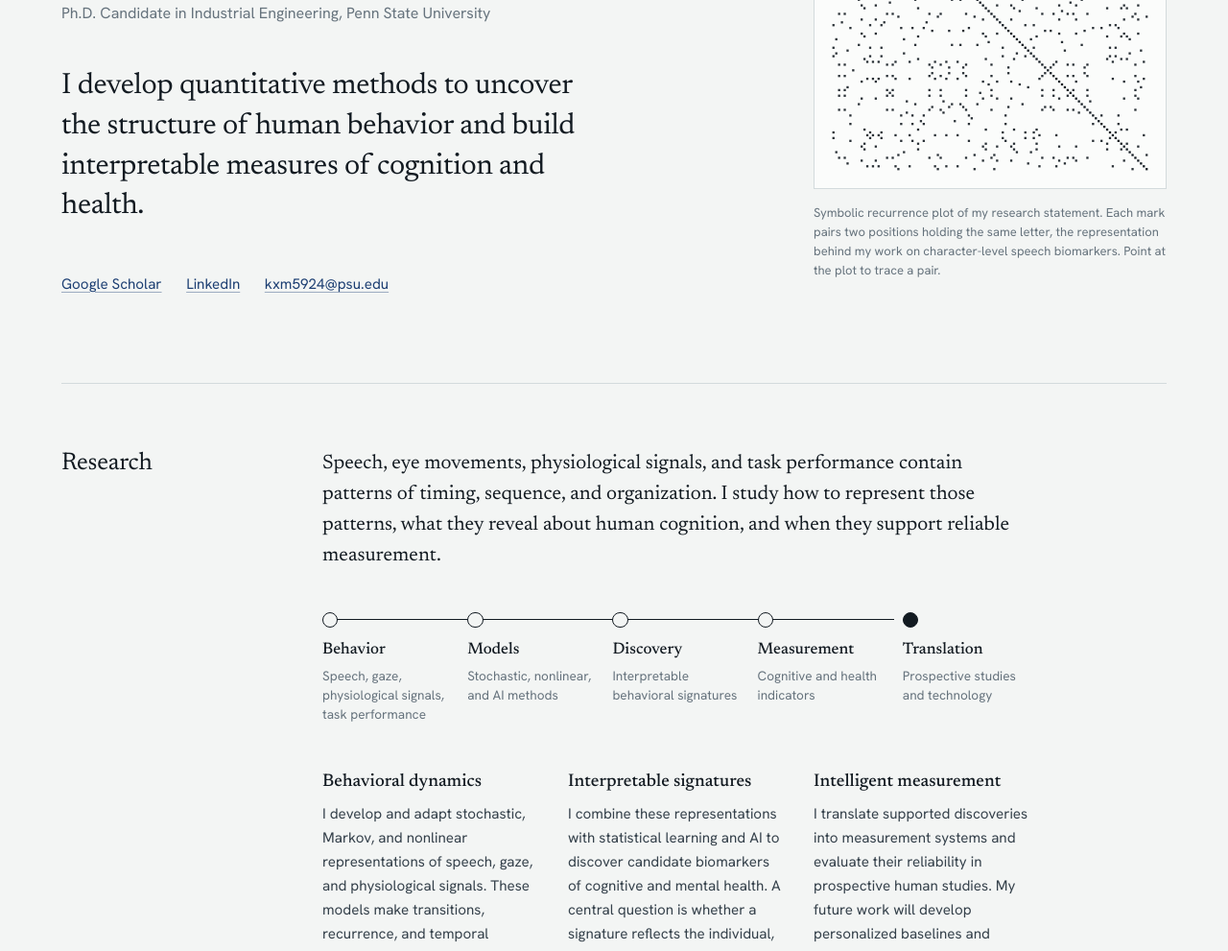
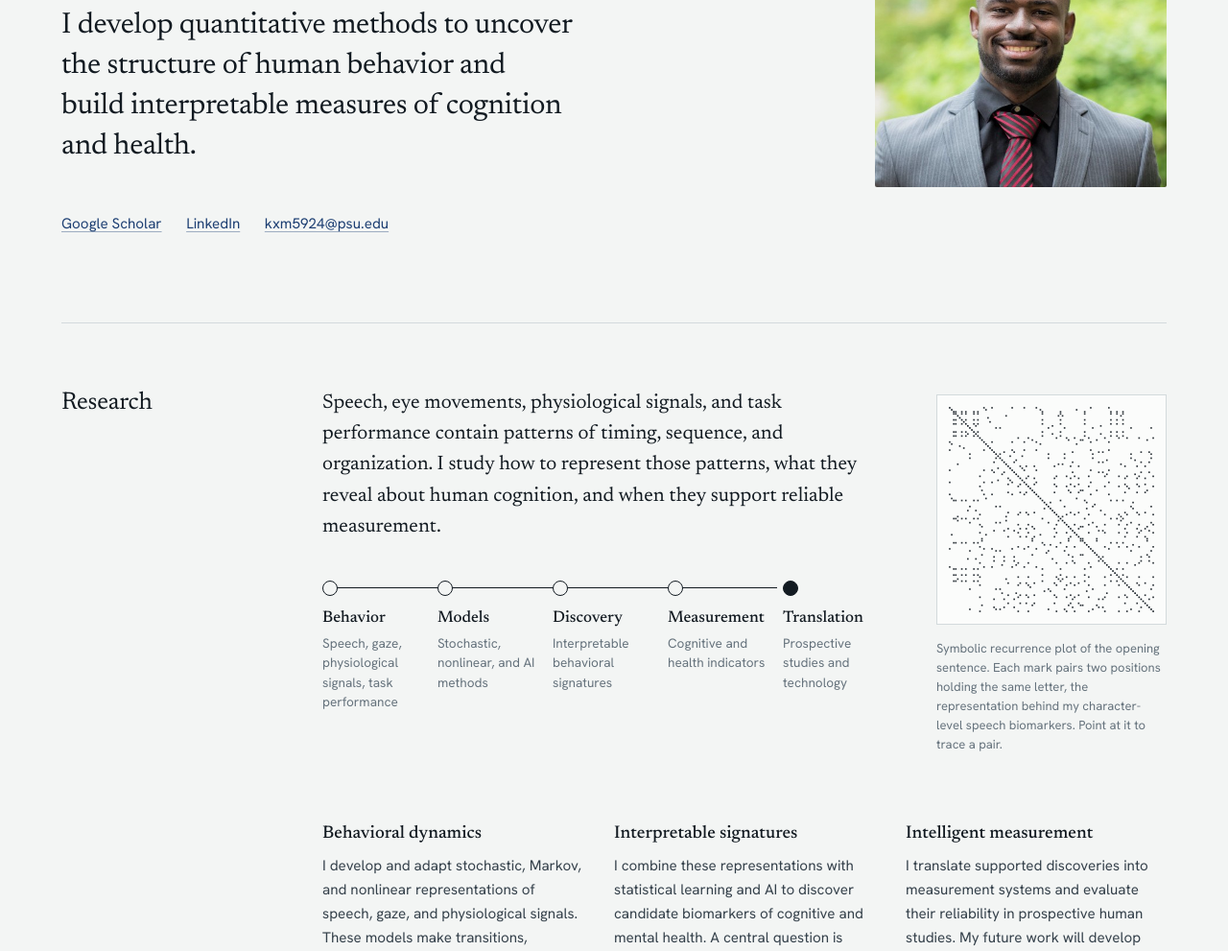
Before and after one commit to JKEVIN2010/jkevin2010.github.io, a plain HTML site: page index.html in a window 1280 px wide. Shown: the part 354-1345 px from the top of the page at 96% size. Drawn offline with Linux system fonts and the light colour scheme.

Commit message:
Move headshot into hero, recurrence plot into Research
Co-Authored-By: Claude Opus 5.5 <noreply@anthropic.com>
Claude-Session: https://claude.ai/code/session_01Aks7cJn6DZv2ZY2VQGVsNr

```diff
--- a/index.html
+++ b/index.html
@@ -40,6 +40,7 @@
     p:last-child { margin-bottom: 0; }
     h1, h2, h3 { font-weight: 400; color: var(--ink); }
     .page { width: min(100% - 5rem, 72rem); margin-inline: auto; }
+    .sr-only { position: absolute; width: 1px; height: 1px; overflow: hidden; clip: rect(0 0 0 0); white-space: nowrap; }
     .skip-link { position: absolute; left: 1rem; top: -6rem; padding: .6rem 1rem; background: var(--paper-raised); z-index: 10; }
     .skip-link:focus { top: .75rem; }
 
@@ -60,12 +61,10 @@
     .site-header.nav-open .nav-toggle-lines::after { transform: rotate(-45deg); }
 
     /* Hero */
-    .hero { display: grid; grid-template-columns: minmax(0, 1fr) 23rem; gap: 4.5rem; align-items: end; padding: 5.5rem 0 5rem; border-bottom: 1px solid var(--rule); }
+    .hero { display: grid; grid-template-columns: minmax(0, 1fr) 19rem; gap: 4.5rem; align-items: center; padding: 5.5rem 0 5rem; border-bottom: 1px solid var(--rule); }
     h1 { margin: 0 0 1.1rem; font: 300 clamp(3.4rem, 7.4vw, 6.4rem)/.96 var(--serif); font-variation-settings: "opsz" 72; letter-spacing: -.035em; }
     .affiliation { margin-bottom: 2.6rem; color: var(--muted); font-size: 1rem; }
     .hero-statement { max-width: 34ch; margin-bottom: 2.4rem; color: var(--ink); font: 400 clamp(1.55rem, 2.4vw, 2.05rem)/1.36 var(--serif); font-variation-settings: "opsz" 36; letter-spacing: -.012em; text-wrap: pretty; }
-    .hero-statement .ch { transition: background-color .12s ease, color .12s ease; border-radius: 2px; }
-    .hero-statement .ch.on { background: var(--accent); color: var(--paper-raised); }
     .text-links { display: flex; align-items: center; flex-wrap: wrap; gap: .2rem 1.6rem; font-size: .95rem; }
     .text-links a { min-height: 2.75rem; display: inline-flex; align-items: center; }
 
@@ -83,7 +82,7 @@
     .lede { color: var(--ink); font: 400 1.3rem/1.55 var(--serif); font-variation-settings: "opsz" 20; }
 
     /* Research chain: the five stages read as states in a chain */
-    .chain { position: relative; display: grid; grid-template-columns: repeat(5, minmax(0, 1fr)); column-gap: 1.25rem; margin: 2.6rem 0 3rem; padding: 0; list-style: none; }
+    .chain { position: relative; display: grid; grid-template-columns: repeat(5, minmax(0, 1fr)); column-gap: 1rem; margin: 2.4rem 0 3rem; padding: 0; list-style: none; }
     .chain::before { content: ""; position: absolute; top: .45rem; left: .45rem; right: calc(20% - .45rem); height: 1px; background: var(--ink); }
     .chain li { position: relative; padding-top: 1.75rem; }
     .chain li::before { content: ""; position: absolute; top: 0; left: 0; width: .9rem; height: .9rem; border: 1px solid var(--ink); border-radius: 50%; background: var(--paper); }
@@ -148,17 +147,25 @@
     .teach-notes .proposed { margin-top: .8rem; color: var(--muted); }
     .teach-notes .proposed em { color: var(--ink); font-family: var(--serif); font-size: 1.05rem; }
     .about-side h2 { margin: 0; font: 400 1.6rem/1.2 var(--serif); font-variation-settings: "opsz" 32; letter-spacing: -.01em; }
-    .portrait { display: block; width: 100%; max-width: 13rem; height: auto; margin-top: 1.75rem; border-radius: 2px; filter: saturate(.85); }
+    .portrait { display: block; width: 100%; height: auto; border-radius: 2px; filter: saturate(.85); }
+    #research .section-content { max-width: none; }
+    .research-top { display: grid; grid-template-columns: minmax(0, 1fr) 15rem; gap: 3.5rem; align-items: start; margin-bottom: 2.75rem; }
+    .research-top .chain { margin-bottom: 0; }
+    .research-top .plot { margin-top: .4rem; }
+    #statement .ch { transition: background-color .12s ease, color .12s ease; border-radius: 2px; }
+    #statement .ch.on { background: var(--accent); color: var(--paper-raised); }
 
     .site-footer { display: flex; align-items: baseline; justify-content: space-between; flex-wrap: wrap; gap: 1rem 2rem; padding: 2rem 0 3rem; border-top: 1px solid var(--ink); color: var(--muted); font-size: .9rem; }
     .site-footer p { margin: 0; }
 
     @media (max-width: 960px) {
-      .hero { grid-template-columns: minmax(0, 1fr) 17rem; gap: 3rem; }
+      .hero { grid-template-columns: minmax(0, 1fr) 15rem; gap: 3rem; }
       .section { grid-template-columns: 1fr; row-gap: 1.6rem; }
       .themes { grid-template-columns: 1fr; gap: 1.6rem; }
       .directions { grid-template-columns: 1fr; gap: 2rem; }
-      .portrait { max-width: 10rem; margin-top: 1.25rem; }
+      .hero-portrait { order: -1; max-width: 11rem; }
+      .research-top { grid-template-columns: 1fr; gap: 2rem; }
+      .research-top .plot { max-width: 17rem; }
       .teach-notes { grid-template-columns: 1fr; gap: 1.75rem; }
       .figures { grid-template-columns: repeat(2, minmax(0, 1fr)); row-gap: 1.75rem; }
     }
@@ -226,28 +233,22 @@
         <div>
           <h1 id="name">Kevin Mekulu</h1>
           <p class="affiliation">Ph.D. Candidate in Industrial Engineering, Penn State University</p>
-          <p class="hero-statement" id="statement">I develop quantitative methods to uncover the structure of human behavior and build interpretable measures of cognition and health.</p>
+          <p class="hero-statement">I develop quantitative methods to uncover the structure of human behavior and build interpretable measures of cognition and health.</p>
           <div class="text-links" aria-label="Profile links">
             <a href="https://scholar.google.com/citations?hl=en&amp;user=X3Bn4NIAAAAJ">Google Scholar</a>
             <a href="https://www.linkedin.com/in/kevinmekulu">LinkedIn</a>
             <a href="mailto:kxm5924@psu.edu">kxm5924@psu.edu</a>
           </div>
         </div>
-        <figure class="plot" aria-labelledby="plot-caption">
-          <div class="plot-frame">
-            <canvas id="recurrence" tabindex="0" role="img" aria-label="Symbolic recurrence plot of the research statement. A mark at row i and column j means the characters at positions i and j are the same letter."></canvas>
-          </div>
-          <figcaption id="plot-caption">
-            Symbolic recurrence plot of my research statement. Each mark pairs two positions holding the same letter, the representation behind my work on character-level speech biomarkers. Point at the plot to trace a pair.
-            <span class="plot-readout" id="readout" aria-live="polite"></span>
-          </figcaption>
-        </figure>
+        <img class="portrait hero-portrait" src="assets/kevin-mekulu.jpg" width="500" height="500" alt="Portrait of Kevin Mekulu">
       </section>
 
       <section class="section" id="research" aria-labelledby="research-heading">
         <h2 id="research-heading">Research</h2>
         <div class="section-content">
-          <p class="lede">Speech, eye movements, physiological signals, and task performance contain patterns of timing, sequence, and organization. I study how to represent those patterns, what they reveal about human cognition, and when they support reliable measurement.</p>
+          <div class="research-top">
+            <div>
+              <p class="lede"><span id="statement">Speech, eye movements, physiological signals, and task performance contain patterns of timing, sequence, and organization.</span> I study how to represent those patterns, what they reveal about human cognition, and when they support reliable measurement.</p>
             <ol class="chain" aria-label="Research progression, from behavior to translation">
               <li><strong>Behavior</strong><span>Speech, gaze, physiological signals, task performance</span></li>
               <li><strong>Models</strong><span>Stochastic, nonlinear, and AI methods</span></li>
@@ -255,6 +256,17 @@
               <li><strong>Measurement</strong><span>Cognitive and health indicators</span></li>
               <li><strong>Translation</strong><span>Prospective studies and technology</span></li>
             </ol>
+            </div>
+          <figure class="plot" aria-labelledby="plot-caption">
+            <div class="plot-frame">
+              <canvas id="recurrence" tabindex="0" role="img" aria-label="Symbolic recurrence plot of the first sentence of this section. A mark at row i and column j means the characters at positions i and j are the same letter."></canvas>
+            </div>
+            <figcaption id="plot-caption">
+              Symbolic recurrence plot of the opening sentence. Each mark pairs two positions holding the same letter, the representation behind my character-level speech biomarkers. Point at it to trace a pair.
+              <span class="plot-readout" id="readout" aria-live="polite"></span>
+            </figcaption>
+          </figure>
+          </div>
           <div class="themes">
             <div>
               <h3>Behavioral dynamics</h3>
@@ -526,7 +538,6 @@
       <section class="section" id="about" aria-labelledby="about-heading">
         <div class="about-side">
           <h2 id="about-heading">About</h2>
-          <img class="portrait" src="assets/kevin-mekulu.jpg" width="500" height="500" alt="Portrait of Kevin Mekulu" loading="lazy">
         </div>
         <div class="section-content">
           <p>I am completing my Ph.D. in Industrial Engineering at Penn State, advised by Hui Yang, with graduation expected in May 2027. I previously earned an M.S. in Applied Computational Mathematics and Statistics at the University of Notre Dame and a B.S. in Applied Mathematics with honors (cum laude) from Virginia Tech, where I was also an NCAA Division I athlete. I previously worked in quantitative finance and capital markets. I bring systems engineering to questions long held by speech-language pathology and neuropsychology, and much of my work is built side by side with collaborators in those fields.</p>
@@ -583,8 +594,11 @@
 
       // Wrap each letter so a traced pair can be lit up in the sentence.
       const letters = [];
-      statement.setAttribute('aria-label', raw);
       statement.textContent = '';
+      const sr = document.createElement('span');
+      sr.className = 'sr-only';
+      sr.textContent = raw;
+      statement.appendChild(sr);
       for (const c of raw) {
         if (/[a-z]/i.test(c)) {
           const s = document.createElement('span');
```
Lines whose indentation alone changed are shown as unchanged.
